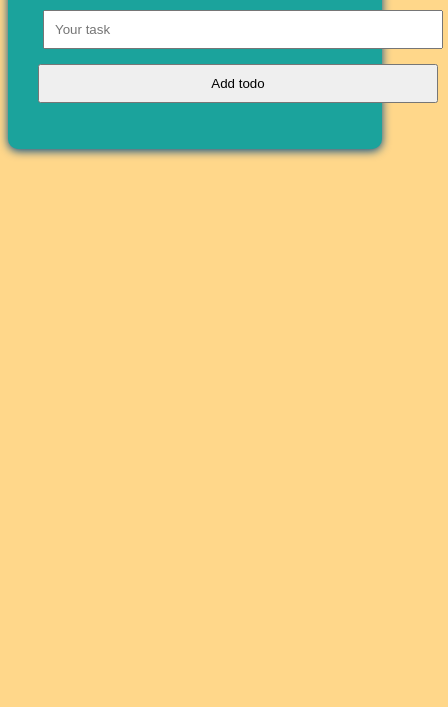
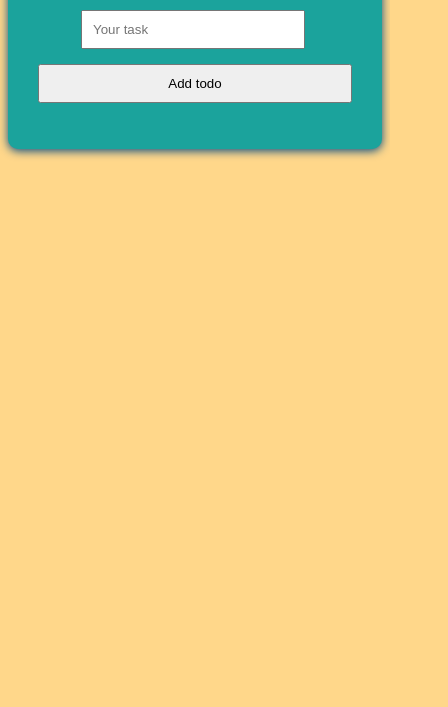
Before and after one commit to BohdanSolo/js-todo-list, a website: page index.html in a window 390 px wide. Shown: the part 137-844 px from the top of the page, 448 px wide, since content can reach past the window. Drawn offline with Linux system fonts and the light colour scheme.

Commit message:
Added some changes for adaptivity

```diff
--- a/styles/style.css
+++ b/styles/style.css
@@ -45,7 +45,7 @@ input[type="text"] {
 
 button {
   margin-top: 10px;
-  width: 400px;
+  width: 100%;
   padding: 10px;
   cursor: pointer;
 }
@@ -102,6 +102,10 @@ input[type="checkbox"]:checked + label:before {
   margin: 0 15px 5px 5px;
 }
 
+.message {
+  margin-left: -4px;
+}
+
 .todo__item {
   display: flex;
   justify-content: space-between;
@@ -130,3 +134,11 @@ input[type="checkbox"]:checked + label:before {
 .todo__btn:hover {
   background-color: #087f78;
 }
+
+
+
+  @media (max-width: 490px) {
+    .message {
+      max-width: 200px;
+    }
+  }
```
Also changed, not shown: js/main.js (+0 -9 lines).
